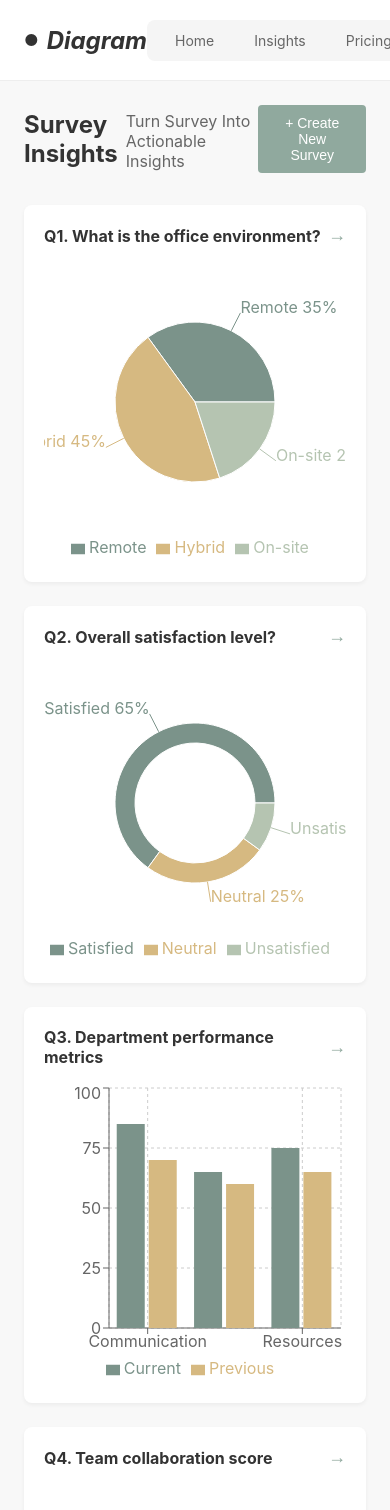
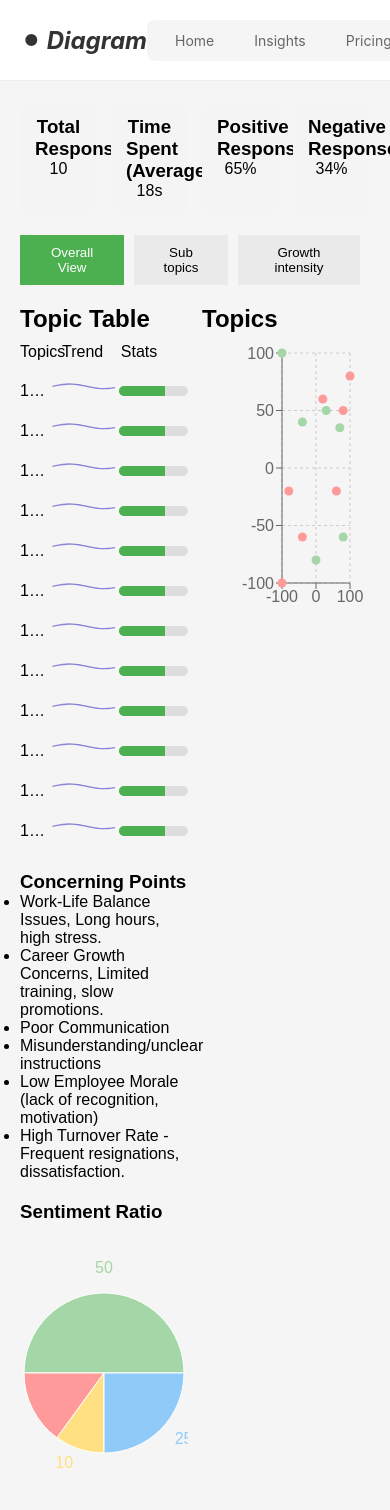
Before and after one commit to HaiderManzoor/wisdom_pro_f, a React (Create React App) app: page /insights in a window 390 px wide. Shown: the top 1510 px of the page. Built offline with nearby package versions, Linux system fonts and the light colour scheme.

Commit message:
adding the dashboard

```diff
--- a/src/components/SurveyInsights/SurveyInsights.css
+++ b/src/components/SurveyInsights/SurveyInsights.css
@@ -1,110 +1,120 @@
-.insights-container {
-    padding: 2rem;
-    background-color: #f8f8f8;
-    min-height: 100vh;
-  }
+.dashboard-container {
+  padding: 20px;
+  font-family: Arial, sans-serif;
+}
 
-  .insights-header {
-    display: flex;
-    justify-content: space-between;
-    align-items: center;
-    margin-bottom: 2rem;
-  }
+.metrics-section {
+  display: flex;
+  justify-content: space-between;
+  margin-bottom: 20px;
+}
 
-  .header-left h1 {
-    font-size: 24px;
-    color: #333;
-    margin: 0;
-  }
+.metric-box {
+  background: #f4f4f4;
+  padding: 15px;
+  border-radius: 10px;
+  width: 22%;
+  text-align: center;
+}
 
-  .header-left p {
-    color: #666;
-    margin: 4px 0 0;
-  }
+.tab-section {
+  display: flex;
+  margin-bottom: 20px;
+}
 
-  .create-survey-btn {
-    background: #90A99E;
-    color: white;
-    border: none;
-    padding: 10px 20px;
-    border-radius: 4px;
-    cursor: pointer;
-    font-size: 14px;
-    transition: background 0.2s;
-  }
+.tab {
+  background: #eaeaea;
+  border: none;
+  padding: 10px 20px;
+  margin-right: 10px;
+  cursor: pointer;
+}
 
-  .create-survey-btn:hover {
-    background: #7B938A;
-  }
+.tab.active {
+  background: #4CAF50;
+  color: white;
+}
 
-  .charts-grid {
-    display: grid;
-    grid-template-columns: repeat(3, 1fr);
-    gap: 24px;
-  }
+.content-section {
+  display: flex;
+  justify-content: space-between;
+}
 
-  .chart-card {
-    background: white;
-    border-radius: 8px;
-    padding: 20px;
-    box-shadow: 0 2px 4px rgba(0,0,0,0.05);
-  }
+.topic-table {
+  width: 48%;
+}
 
-  .chart-header {
-    display: flex;
-    justify-content: space-between;
-    align-items: center;
-    margin-bottom: 16px;
-  }
+.table-content {
+  margin-top: 10px;
+}
 
-  .chart-header h3 {
-    font-size: 16px;
-    color: #333;
-    margin: 0;
-  }
+.table-row {
+  display: flex;
+  align-items: center;
+  justify-content: space-between;
+  padding: 5px 0;
+}
 
-  .expand-btn {
-    background: none;
-    border: none;
-    color: #90A99E;
-    cursor: pointer;
-    font-size: 18px;
-  }
+.table-header {
+  display: flex;
+  justify-content: space-between;
+}
 
-  .expand-btn:hover {
-    color: #7B938A;
-  }
+.stats-bar-wrapper {
+  background: #ddd;
+  width: 100px;
+  height: 10px;
+  border-radius: 5px;
+  overflow: hidden;
+}
 
-  @media (max-width: 1200px) {
-    .charts-grid {
-      grid-template-columns: repeat(2, 1fr);
-    }
-  }
+.stats-bar {
+  height: 100%;
+  background: #4CAF50;
+}
 
-  @media (max-width: 768px) {
-    .charts-grid {
-      grid-template-columns: 1fr;
-    }
-  }
-  /* Add to your existing styles */
-.loading-container {
-    display: flex;
-    justify-content: center;
-    align-items: center;
-    min-height: 100vh;
-    background-color: #f8f8f8;
-  }
+.topics-chart {
+  width: 48%;
+}
 
-  .loading-spinner {
-    color: #2E7B67;
-    font-size: 18px;
-    padding: 20px;
-  }
+.sentiment-chart {
+  margin-top: 30px;
+}
 
-  /* Make sure the container is visible */
-  .insights-container {
-    min-height: calc(100vh - 64px); /* Adjust based on your header height */
-    background-color: #f8f8f8;
-    padding: 24px;
-    box-sizing: border-box;
-  }
+.table-header {
+  display: flex;
+  justify-content: space-between;
+  align-items: center;
+  margin-bottom: 10px;
+}
+
+.topic-table .table-header span:nth-child(1) {
+  width: 25%; /* Adjust as needed */
+}
+
+.topic-table .table-header span:nth-child(2) {
+  width: 35%; /* Adjust as needed */
+}
+
+.topic-table .table-header span:nth-child(3) {
+  width: 40%; /* Adjust as needed */
+}
+
+.table-row span:nth-child(1) {
+  width: 25%;
+  overflow: hidden;
+  text-overflow: ellipsis;
+  white-space: nowrap;
+}
+
+.table-row span:nth-child(2) {
+  width: 35%;
+}
+
+.table-row span:nth-child(3) {
+  width: 40%;
+}
+
+.recharts-label {
+  font-size: 10px;
+}
--- a/src/components/SurveyInsights/SurveyInsights.js
+++ b/src/components/SurveyInsights/SurveyInsights.js
@@ -1,219 +1,366 @@
+// import React from 'react';
+// import {
+//   LineChart, Line, ScatterChart, Scatter,
+//   XAxis, YAxis, CartesianGrid, Tooltip,
+//   PieChart, Pie, Cell,
+//   ResponsiveContainer
+// } from 'recharts';
+// import './SurveyInsights.css';
+
+// const SurveyInsights = () => {
+//   // Metrics data with exact values from image
+//   const metrics = [
+//     { icon: "📊", label: "Total Responses", value: "10" },
+//     { icon: "⏱", label: "Time Spent (Average)", value: "15s" },
+//     { icon: "📈", label: "Positive Responses", value: "65%" },
+//     { icon: "📉", label: "Negative Responses", value: "34%" }
+//   ];
+
+//   // Tab options exactly as shown
+//   const tabOptions = ['Overall View', 'Sub topics', 'Growth intensity'];
+
+//   // Generate dummy data for trend lines
+//   const generateTrendData = () => Array(20).fill().map((_, i) => ({
+//     x: i,
+//     y: Math.sin(i * 0.3) * 10 + 50
+//   }));
+
+//   // Topic table data with varying stats lengths
+//   const topicTableData = [
+//     { name: '1. Product', trend: generateTrendData(), stats: 15 },
+//     { name: '1. Product', trend: generateTrendData(), stats: 45 },
+//     { name: '1. Product', trend: generateTrendData(), stats: 75 },
+//     { name: '1. Product', trend: generateTrendData(), stats: 95 },
+//     { name: '1. Product', trend: generateTrendData(), stats: 25 },
+//     { name: '1. Product', trend: generateTrendData(), stats: 60 },
+//     { name: '1. Product', trend: generateTrendData(), stats: 80 }
+//   ];
+
+//   // Scatter plot data matching exactly with image
+//   const scatterData = [
+//     { x: 20, y: 60, color: '#FF9A9A' },
+//     { x: 40, y: 40, color: '#A5D6A7' },
+//     { x: 60, y: 70, color: '#FF9A9A' },
+//     { x: 70, y: 35, color: '#A5D6A7' },
+//     { x: 80, y: 50, color: '#FF9A9A' },
+//     { x: 90, y: 25, color: '#A5D6A7' }
+//   ];
+
+//   // Concerning points
+//   const concerningPoints = [
+//     'Work-Life Balance Issues, Long hours, high stress.',
+//     'Career Growth Concerns, Limited training, slow promotions.',
+//     'Poor Communication',
+//     'Misunderstanding/unclear instructions',
+//     'Low Employee Morale (lack of recognition, motivation)',
+//     'High Turnover Rate - Frequent resignations, dissatisfaction.'
+//   ];
+
+//   return (
+//     <div className="insights-container">
+//       {/* Metrics Row */}
+//       <div className="metrics-row">
+//         {metrics.map((metric, index) => (
+//           <div key={index} className="metric-card">
+//             <div className="metric-icon">{metric.icon}</div>
+//             <div className="metric-content">
+//               <div className="metric-label">{metric.label}</div>
+//               <div className="metric-value">{metric.value}</div>
+//             </div>
+//           </div>
+//         ))}
+//       </div>
+
+//       {/* Tab Options */}
+//       <div className="tab-strip">
+//         {tabOptions.map((tab, index) => (
+//           <button
+//             key={index}
+//             className={`tab-button ${index === 0 ? 'active' : ''}`}
+//           >
+//             {tab}
+//           </button>
+//         ))}
+//       </div>
+
+//       {/* Topic Table */}
+//       <div className="topic-table">
+//         <div className="table-header">
+//           <div className="header-left">Topic Table</div>
+//           <div className="header-right">
+//             <span>Topics</span>
+//             <span>Trend</span>
+//             <span>Stats</span>
+//           </div>
+//         </div>
+//         <div className="table-content">
+//           {topicTableData.map((topic, index) => (
+//             <div key={index} className="table-row">
+//               <div className="topic-name">{topic.name}</div>
+//               <div className="trend-chart">
+//                 <ResponsiveContainer width={100} height={20}>
+//                   <LineChart data={topic.trend}>
+//                     <Line
+//                       type="monotone"
+//                       dataKey="y"
+//                       stroke="#2196F3"
+//                       dot={false}
+//                       strokeWidth={1}
+//                     />
+//                   </LineChart>
+//                 </ResponsiveContainer>
+//               </div>
+//               <div className="stats-bar-wrapper">
+//                 <div
+//                   className="stats-bar"
+//                   style={{ width: `${topic.stats}%` }}
+//                 />
+//               </div>
+//             </div>
+//           ))}
+//         </div>
+//       </div>
+
+//       {/* Topics Scatter Plot */}
+//       <div className="topics-chart">
+//         <div className="card-header">
+//           <h3>Topics</h3>
+//           <span className="trending-label">Trending Topics →</span>
+//         </div>
+//         <ResponsiveContainer width="100%" height={300}>
+//           <ScatterChart margin={{ top: 20, right: 20, bottom: 20, left: 20 }}>
+//             <CartesianGrid strokeDasharray="3 3" />
+//             <XAxis type="number" domain={[0, 100]} />
+//             <YAxis type="number" domain={[0, 100]} />
+//             <Scatter data={scatterData}>
+//               {scatterData.map((entry, index) => (
+//                 <Cell key={index} fill={entry.color} />
+//               ))}
+//             </Scatter>
+//           </ScatterChart>
+//         </ResponsiveContainer>
+//       </div>
+
+//       {/* Concerning Points */}
+//       <div className="concerning-points">
+//         <div className="card-header">
+//           <h3>concerning points</h3>
+//           <span className="arrow">→</span>
+//         </div>
+//         <ul>
+//           {concerningPoints.map((point, index) => (
+//             <li key={index}>{`${index + 1}. ${point}`}</li>
+//           ))}
+//         </ul>
+//       </div>
+
+//       {/* Sentiment Ratio */}
+//       <div className="sentiment-ratio">
+//         <div className="card-header">
+//           <h3>Sentiment Ratio</h3>
+//         </div>
+//         <ResponsiveContainer width="100%" height={300}>
+//           <PieChart>
+//             <Pie
+//               data={[
+//                 { name: 'Positive', value: 45, color: '#A5D6A7' },
+//                 { name: 'Negative', value: 35, color: '#FF9A9A' },
+//                 { name: 'Neutral', value: 20, color: '#FFE082' }
+//               ]}
+//               innerRadius={60}
+//               outerRadius={80}
+//               paddingAngle={2}
+//               dataKey="value"
+//             >
+//               {(entry, index) => (
+//                 <Cell key={index} fill={entry.color} />
+//               )}
+//             </Pie>
+//           </PieChart>
+//         </ResponsiveContainer>
+//       </div>
+//     </div>
+//   );
+// };
+
+// export default SurveyInsights;
 import React from 'react';
 import {
-  PieChart, Pie,
-  BarChart, Bar,
-  XAxis, YAxis,
-  CartesianGrid,
-  Tooltip,
-  Legend,
-  ResponsiveContainer,
-  Cell
+    LineChart, Line, ScatterChart, Scatter,
+    XAxis, YAxis, CartesianGrid, Tooltip,
+    PieChart, Pie, Cell,
+    ResponsiveContainer
 } from 'recharts';
 import './SurveyInsights.css';
 
 const SurveyInsights = () => {
-  // Dummy data for charts
-  const pieData = [
-    { name: 'Remote', value: 35 },
-    { name: 'Hybrid', value: 45 },
-    { name: 'On-site', value: 20 }
+    // Metrics data with exact values from image
+    const metrics = [
+        { icon: "📊", label: "Total Responses", value: "10" },
+        { icon: "⏱", label: "Time Spent (Average)", value: "18s" },
+        { icon: "📈", label: "Positive Responses", value: "65%" },
+        { icon: "📉", label: "Negative Responses", value: "34%" }
     ];
 
-  const satisfactionData = [
-    { name: 'Satisfied', value: 65 },
-    { name: 'Neutral', value: 25 },
-    { name: 'Unsatisfied', value: 10 }
+    // Tab options exactly as shown
+    const tabOptions = ['Overall View', 'Sub topics', 'Growth intensity'];
+
+    // Generate dummy data for trend lines
+    const generateTrendData = () => Array(20).fill().map((_, i) => ({
+        x: i,
+        y: Math.sin(i * 0.3) * 10 + 50
+    }));
+
+    // Topic table data with varying stats lengths
+    const topicTableData = [
+        { name: '1. Product', trend: generateTrendData(), stats: 67 },
+        { name: '1. Product', trend: generateTrendData(), stats: 67 },
+        { name: '1. Product', trend: generateTrendData(), stats: 67 },
+        { name: '1. Product', trend: generateTrendData(), stats: 67 },
+        { name: '1. Product', trend: generateTrendData(), stats: 67 },
+        { name: '1. Product', trend: generateTrendData(), stats: 67 },
+        { name: '1. Product', trend: generateTrendData(), stats: 67 },
+        { name: '1. Product', trend: generateTrendData(), stats: 67 },
+        { name: '1. Product', trend: generateTrendData(), stats: 67 },
+        { name: '1. Product', trend: generateTrendData(), stats: 67 },
+        { name: '1. Product', trend: generateTrendData(), stats: 67 },
+        { name: '1. Product', trend: generateTrendData(), stats: 67 }
     ];
 
-  const barData = [
-    {
-      category: 'Communication',
-      Current: 85,
-      Previous: 70,
-    },
-    {
-      category: 'Work-Life Balance',
-      Current: 65,
-      Previous: 60,
-    },
-    {
-      category: 'Resources',
-      Current: 75,
-      Previous: 65,
-    }
+    // Scatter plot data matching exactly with image
+    const scatterData = [
+        { x: -80, y: -20, color: '#FF9A9A', label: 'Product' },
+        { x: -40, y: 40, color: '#A5D6A7', label: 'Product' },
+        { x: -40, y: -60, color: '#FF9A9A', label: 'Product' },
+        { x: 0, y: -80, color: '#A5D6A7', label: 'Product' },
+        { x: 20, y: 60, color: '#FF9A9A', label: 'Product' },
+        { x: 30, y: 50, color: '#A5D6A7', label: 'Product' },
+        { x: 60, y: -20, color: '#FF9A9A', label: 'Product' },
+        { x: 70, y: 35, color: '#A5D6A7', label: 'Product' },
+        { x: 80, y: 50, color: '#FF9A9A', label: 'Product' },
+        { x: 80, y: -60, color: '#A5D6A7', label: 'Product' },
+        { x: 100, y: 80, color: '#FF9A9A', label: 'Product' },
+        { x: -100, y: 100, color: '#A5D6A7', label: 'Product' },
+        { x: -100, y: -100, color: '#FF9A9A', label: 'Product' },
     ];
 
-  const COLORS = ['#7B938A', '#D6B981', '#B5C4B1'];
+    // Concerning points
+    const concerningPoints = [
+        'Work-Life Balance Issues, Long hours, high stress.',
+        'Career Growth Concerns, Limited training, slow promotions.',
+        'Poor Communication',
+        'Misunderstanding/unclear instructions',
+        'Low Employee Morale (lack of recognition, motivation)',
+        'High Turnover Rate - Frequent resignations, dissatisfaction.'
+    ];
 
+    const COLORS = ['#A5D6A7', '#FF9A9A', '#FFE082', '#90CAF9'];
+
+    const pieData = [
+        { name: 'Positive', value: 50 },
+        { name: 'Negative', value: 15 },
+        { name: 'Mixed', value: 10 },
+        { name: 'Neutral', value: 25 },
+    ];
     return (
-    <div className="insights-container">
-      <div className="insights-header">
-        <div className="header-left">
-          <h1>Survey Insights</h1>
-          <div>
-          <p>Turn Survey Into Actionable Insights</p></div>
+        <div className="dashboard-container">
+            {/* Metrics Section */}
+            <div className="metrics-section">
+                {metrics.map((metric, index) => (
+                    <div className="metric-box" key={index}>
+                        <h3>{metric.label}</h3>
+                        <p>{metric.value}</p>
                     </div>
-        <button className="create-survey-btn">
-          + Create New Survey
-        </button>
+                ))}
             </div>
 
-      <div className="charts-grid">
-        {/* First Row */}
-        <div className="chart-card">
-          <div className="chart-header">
-            <h3>Q1. What is the office environment?</h3>
-            <button className="expand-btn">→</button>
+            {/* Tab Section */}
+            <div className="tab-section">
+                {tabOptions.map((tab, index) => (
+                    <button className={`tab ${index === 0 ? 'active' : ''}`} key={index}>{tab}</button>
+                ))}
             </div>
+
+            {/* Content Section */}
+            <div className="content-section">
+                {/* Topic Table */}
+                <div className="topic-table">
+                    <h2>Topic Table</h2>
+                    <div className="table-content">
+                        <div className="table-header">
+                            <span>Topics</span>
+                            <span>Trend</span>
+                            <span>Stats</span>
+                        </div>
+                        {topicTableData.map((topic, index) => (
+                            <div className="table-row" key={index}>
+                                <span>{topic.name}</span>
+                                <ResponsiveContainer width={100} height={30}>
+                                    <LineChart data={topic.trend}>
+                                        <Line type="monotone" dataKey="y" stroke="#8884d8" strokeWidth={2} dot={false} />
+                                    </LineChart>
+                                </ResponsiveContainer>
+                                <div className="stats-bar-wrapper">
+                                    <div className="stats-bar" style={{ width: `${topic.stats}%`, backgroundColor: topic.stats >= 50 ? '#4CAF50' : '#F44336' }}></div>
+                                </div>
+                            </div>
+                        ))}
+                    </div>
+                </div>
+
+                {/* Topics Chart */}
+                <div className="topics-chart">
+                    <h2>Topics</h2>
+                    <ResponsiveContainer width="100%" height={300}>
+                        <ScatterChart margin={{ top: 20, right: 20, bottom: 20, left: 20 }}>
+                            <CartesianGrid strokeDasharray="3 3" />
+                            <XAxis type="number" dataKey="x" name="X" domain={[-100, 100]} />
+                            <YAxis type="number" dataKey="y" name="Y" domain={[-100, 100]} />
+                            <Tooltip cursor={{ strokeDasharray: '3 3' }} />
+                            <Scatter name="Product" data={scatterData} fill="#8884d8">
+                                {
+                                    scatterData.map((entry, index) => (
+                                        <Cell key={`cell-${index}`} fill={entry.color} />
+                                    ))
+                                }
+                            </Scatter>
+                        </ScatterChart>
+                    </ResponsiveContainer>
+                </div>
+            </div>
+            <div className="concerning-points" style={{ width: '48%', marginTop: '20px' }}>
+                <h3>Concerning Points</h3>
+                <ul>
+                    {concerningPoints.map((point, index) => (
+                        <li key={index}>{point}</li>
+                    ))}
+                </ul>
+            </div>
+
+            {/* Sentiment Analysis Chart */}
+            <div className="sentiment-chart" style={{ width: '48%', marginTop: '20px' }}>
+                <h3>Sentiment Ratio</h3>
                 <ResponsiveContainer width="100%" height={300}>
                     <PieChart>
                         <Pie
                             data={pieData}
                             cx="50%"
                             cy="50%"
+                            labelLine={false}
                             outerRadius={80}
                             fill="#8884d8"
                             dataKey="value"
-                label={({ name, percent }) => `${name} ${(percent * 100).toFixed(0)}%`}
+                            label
                         >
-                {pieData.map((entry, index) => (
+                            {
+                                pieData.map((entry, index) => (
                                     <Cell key={`cell-${index}`} fill={COLORS[index % COLORS.length]} />
-                ))}
+                                ))
+                            }
                         </Pie>
                         <Tooltip />
-              <Legend />
                     </PieChart>
                 </ResponsiveContainer>
-        </div>
-
-        <div className="chart-card">
-          <div className="chart-header">
-            <h3>Q2. Overall satisfaction level?</h3>
-            <button className="expand-btn">→</button>
-          </div>
-          <ResponsiveContainer width="100%" height={300}>
-            <PieChart>
-              <Pie
-                data={satisfactionData}
-                cx="50%"
-                cy="50%"
-                innerRadius={60}
-                outerRadius={80}
-                fill="#8884d8"
-                dataKey="value"
-                label={({ name, percent }) => `${name} ${(percent * 100).toFixed(0)}%`}
-              >
-                {satisfactionData.map((entry, index) => (
-                  <Cell key={`cell-${index}`} fill={COLORS[index % COLORS.length]} />
-                ))}
-              </Pie>
-              <Tooltip />
-              <Legend />
-            </PieChart>
-          </ResponsiveContainer>
-        </div>
-
-        <div className="chart-card">
-          <div className="chart-header">
-            <h3>Q3. Department performance metrics</h3>
-            <button className="expand-btn">→</button>
-          </div>
-          <ResponsiveContainer width="100%" height={300}>
-            <BarChart data={barData}>
-              <CartesianGrid strokeDasharray="3 3" />
-              <XAxis dataKey="category" />
-              <YAxis />
-              <Tooltip />
-              <Legend />
-              <Bar dataKey="Current" fill="#7B938A" />
-              <Bar dataKey="Previous" fill="#D6B981" />
-            </BarChart>
-          </ResponsiveContainer>
-        </div>
-
-        {/* Second Row - Similar charts with different data */}
-        <div className="chart-card">
-          <div className="chart-header">
-            <h3>Q4. Team collaboration score</h3>
-            <button className="expand-btn">→</button>
-          </div>
-          <ResponsiveContainer width="100%" height={300}>
-            <PieChart>
-              <Pie
-                data={[
-                  { name: 'High', value: 45 },
-                  { name: 'Medium', value: 35 },
-                  { name: 'Low', value: 20 }
-                ]}
-                cx="50%"
-                cy="50%"
-                innerRadius={60}
-                outerRadius={80}
-                fill="#8884d8"
-                dataKey="value"
-                label={({ name, percent }) => `${name} ${(percent * 100).toFixed(0)}%`}
-              >
-                {pieData.map((entry, index) => (
-                  <Cell key={`cell-${index}`} fill={COLORS[index % COLORS.length]} />
-                ))}
-              </Pie>
-              <Tooltip />
-              <Legend />
-            </PieChart>
-          </ResponsiveContainer>
-        </div>
-
-        <div className="chart-card">
-          <div className="chart-header">
-            <h3>Q5. Resource utilization</h3>
-            <button className="expand-btn">→</button>
-          </div>
-          <ResponsiveContainer width="100%" height={300}>
-            <BarChart data={[
-              { category: 'Tools', Current: 80, Previous: 65 },
-              { category: 'Training', Current: 70, Previous: 55 },
-              { category: 'Support', Current: 85, Previous: 70 }
-            ]}>
-              <CartesianGrid strokeDasharray="3 3" />
-              <XAxis dataKey="category" />
-              <YAxis />
-              <Tooltip />
-              <Legend />
-              <Bar dataKey="Current" fill="#7B938A" />
-              <Bar dataKey="Previous" fill="#D6B981" />
-            </BarChart>
-          </ResponsiveContainer>
-        </div>
-
-        <div className="chart-card">
-          <div className="chart-header">
-            <h3>Q6. Employee engagement</h3>
-            <button className="expand-btn">→</button>
-          </div>
-          <ResponsiveContainer width="100%" height={300}>
-            <PieChart>
-              <Pie
-                data={[
-                  { name: 'High', value: 55 },
-                  { name: 'Medium', value: 30 },
-                  { name: 'Low', value: 15 }
-                ]}
-                cx="50%"
-                cy="50%"
-                outerRadius={80}
-                fill="#8884d8"
-                dataKey="value"
-                label={({ name, percent }) => `${name} ${(percent * 100).toFixed(0)}%`}
-              >
-                {pieData.map((entry, index) => (
-                  <Cell key={`cell-${index}`} fill={COLORS[index % COLORS.length]} />
-                ))}
-              </Pie>
-              <Tooltip />
-              <Legend />
-            </PieChart>
-          </ResponsiveContainer>
-        </div>
             </div>
         </div>
     );
```
Lines whose indentation alone changed are shown as unchanged.
